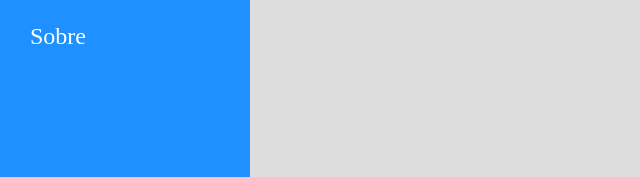
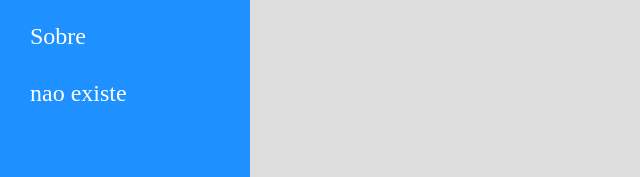
Before and after one commit to erick-patrick-dev/navegacao-react, a React (Vite) app: page /param/1 in a window 1280 px wide. Shown: the part 178-355 px from the top of the page, without its empty margins (0-640 px from the left). Built offline with nearby package versions, Linux system fonts and the light colour scheme.

Commit message:
Parâmetro exact

```diff
--- a/src/components/layout/Menu.jsx
+++ b/src/components/layout/Menu.jsx
@@ -19,6 +19,9 @@ const Menu = props => (
                 <li>
                     <Link to="/about">Sobre</Link>
                 </li>
+                <li>
+                    <Link to="/naoexiste">nao existe</Link>
+                </li>
             </ul>
         </nav>
     </aside>
```
